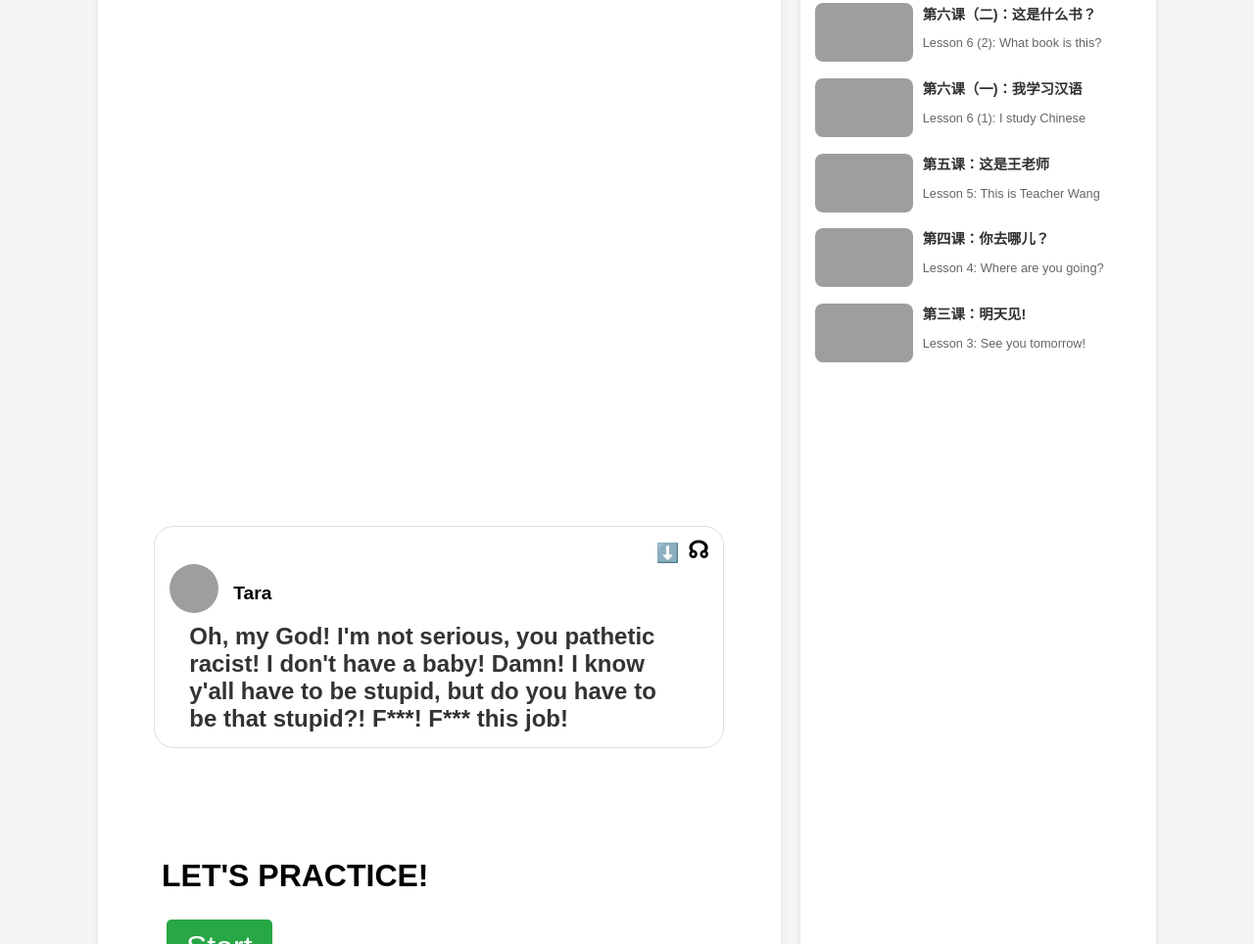
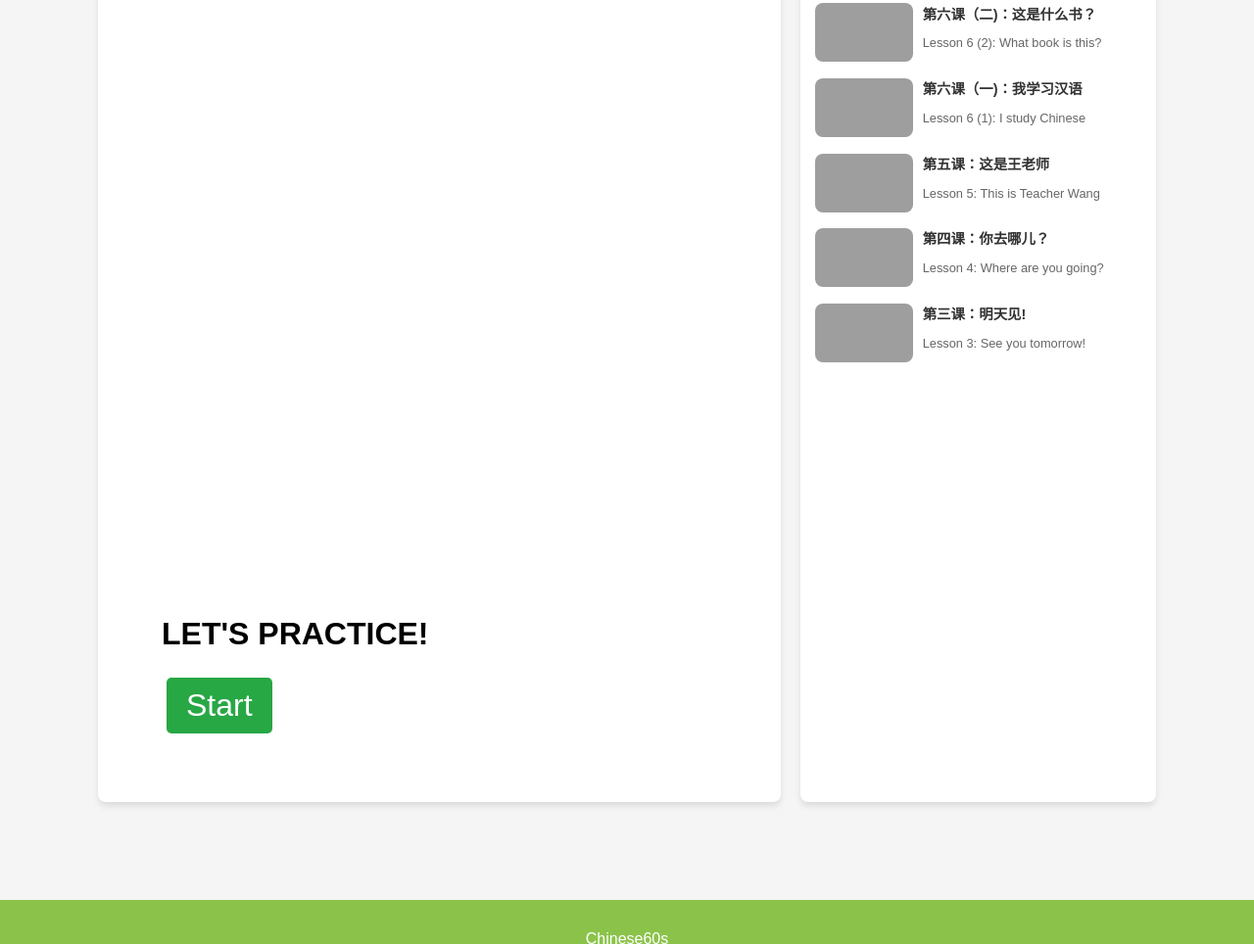
Before and after one commit to minhnguyen412/trueblood60s, a plain HTML site: page dialogue.html in a window 1280 px wide. Shown: the part 463-1427 px from the top of the page at 98% size. Drawn offline with Linux system fonts and the light colour scheme; grey boxes are pictures that could not be loaded.

Commit message:
Update and rename posts.html to dialogue.html

```diff
--- a/posts.html
+++ b/dialogue.html
@@ -300,7 +300,7 @@
       <div class="pcontainer">
         <ul class="content-list" id="itemList"></ul>
       </div>
-      <script src="js/posts-loader.js"></script>
+      <script src="js/dialogue.js"></script>
       <script>
         document.addEventListener('DOMContentLoaded', () => {
             const urlParams = new URLSearchParams(window.location.search);
```
